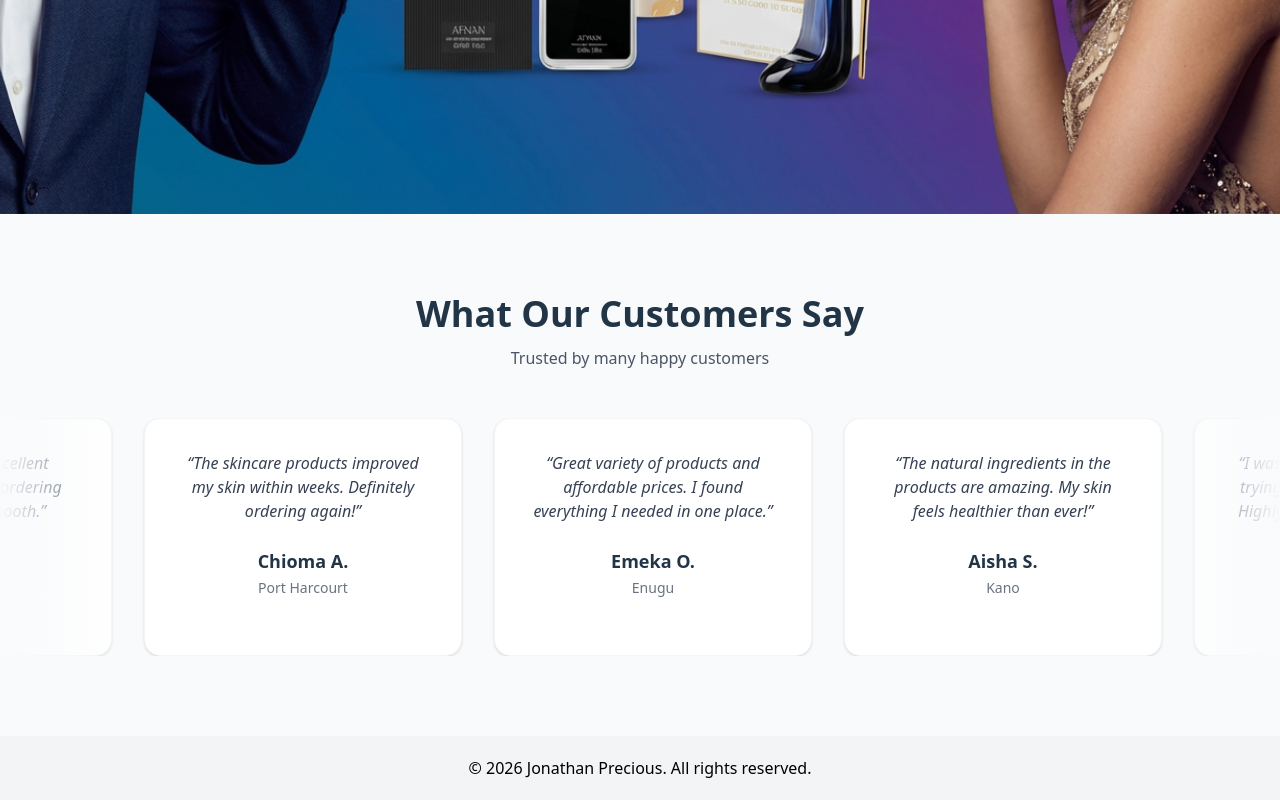
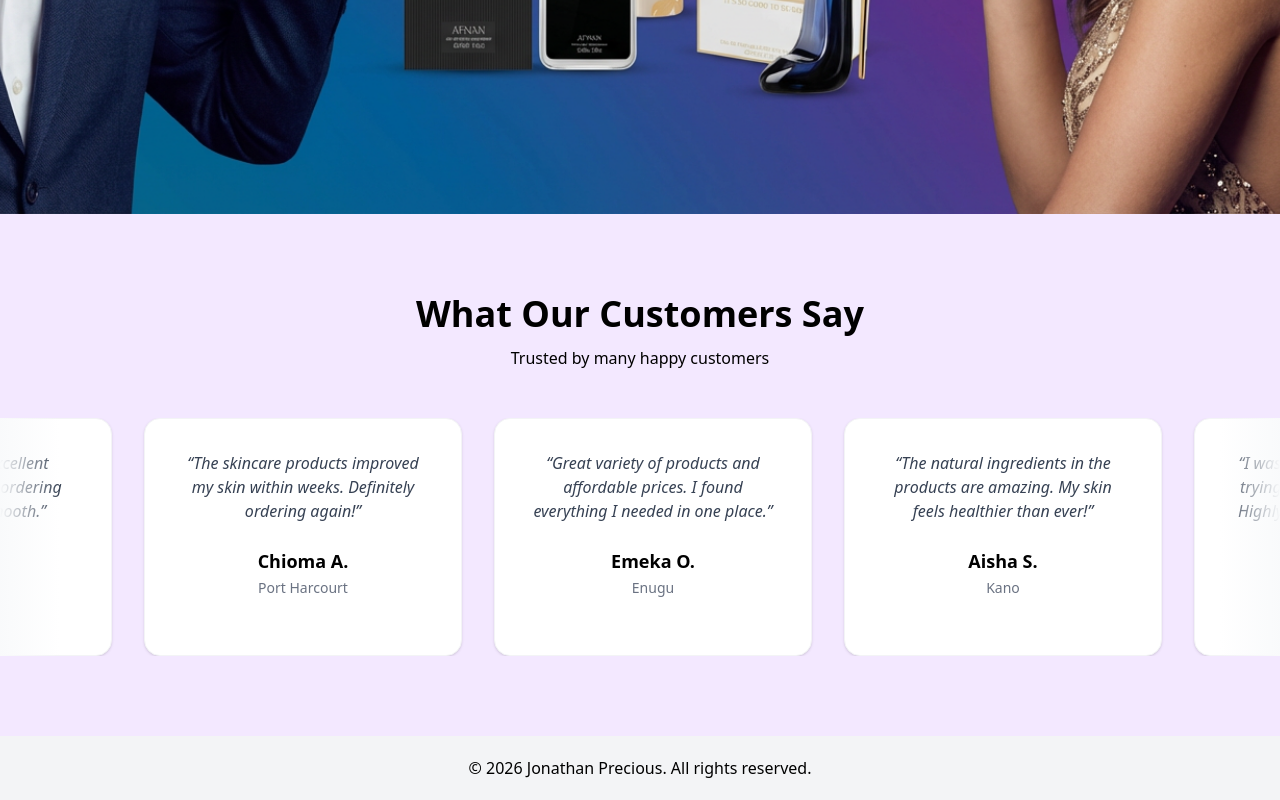
Before and after one commit to THESOURCEC0D3/product-listing-website, a React (Vite) app: page / in a window 1280 px wide. Shown: the part 674-1474 px from the top of the page. Built offline with nearby package versions, Linux system fonts and the light colour scheme.

Commit message:
I added pause on hover

```diff
--- a/src/components/Testimonial.jsx
+++ b/src/components/Testimonial.jsx
@@ -1,41 +1,57 @@
-import { motion } from "framer-motion";
+import { motion, useAnimation } from "framer-motion";
+import { useEffect } from "react";
 import { testimonials } from "../data/testimonial.js";
 
 const Testimonials = () => {
-  // 1. Duplicate the array so we have 20 items (10 original + 10 clones)
+  // Duplicate testimonials for seamless loop
   const duplicatedTestimonials = [...testimonials, ...testimonials];
 
+  // Create animation controls
+  const controls = useAnimation();
+
+  // Start the animation when component mounts
+  useEffect(() => {
+    controls.start({
+      x: ["0%", "-50%"],
+      transition: {
+        duration: 35,
+        ease: "linear",
+        repeat: Infinity,
+      },
+    });
+  }, [controls]);
+
   return (
-    <section className="py-20 bg-gray-50 overflow-hidden">
+    <section className="py-20 bg-purple-100 overflow-hidden">
       <div className="text-center mb-12 px-6">
-        <h2 className="text-3xl md:text-4xl font-bold">
+        <h2 className="text-3xl md:text-4xl font-bold text-black">
           What Our Customers Say
         </h2>
-        <p className="text-gray-600 mt-3">Trusted by many happy customers</p>
+        <p className="text-black mt-3">Trusted by many happy customers</p>
       </div>
 
-      {/* The "Mask" container that hides the overflow */}
-      <div className="relative flex overflow-hidden group">
-        {/* The Animated Track */}
+      <div className="relative flex overflow-hidden cursor-pointer">
         <motion.div
           className="flex whitespace-nowrap"
-          animate={{
-            x: ["0%", "-50%"], // Move from start to the half-way point
-          }}
-          transition={{
-            duration: 35, // Adjust speed (lower is faster)
-            ease: "linear", // Crucial for seamless movement
-            repeat: Infinity, // Loop forever
-          }}
-          // The "Stop on Hover" logic
-          whileHover={{ animationPlayState: "paused" }}
+          animate={controls}
+          onHoverStart={() => controls.stop()}
+          onHoverEnd={() =>
+            controls.start({
+              x: ["0%", "-50%"],
+              transition: {
+                duration: 35,
+                ease: "linear",
+                repeat: Infinity,
+              },
+            })
+          }
         >
           {duplicatedTestimonials.map((testimonial, idx) => (
             <div
               key={`${testimonial.id}-${idx}`}
-              className="flex-shrink-0 w-[350px] px-4"
+              className="flex-shrink-0 w-[280px] sm:w-[320px] md:w-[350px] px-4"
             >
-              <div className="bg-white p-8 rounded-2xl shadow-sm h-full border border-gray-100 whitespace-normal">
+              <div className="bg-white p-8 rounded-2xl shadow-sm h-full border border-gray-100 whitespace-normal text-black">
                 <p className="text-gray-700 mb-6 text-base italic">
                   “{testimonial.message}”
                 </p>
@@ -48,9 +64,8 @@ const Testimonials = () => {
           ))}
         </motion.div>
 
-        {/* Optional: Gradient overlays for the "fade" effect */}
-        <div className="pointer-events-none absolute inset-y-0 left-0 w-32 bg-gradient-to-r from-gray-50 to-transparent"></div>
-        <div className="pointer-events-none absolute inset-y-0 right-0 w-32 bg-gradient-to-l from-gray-50 to-transparent"></div>
+        <div className="pointer-events-none absolute inset-y-0 left-0 w-15 bg-gradient-to-r from-gray-50 to-transparent"></div>
+        <div className="pointer-events-none absolute inset-y-0 right-0 w-15 bg-gradient-to-l from-gray-50 to-transparent"></div>
       </div>
     </section>
   );
```
